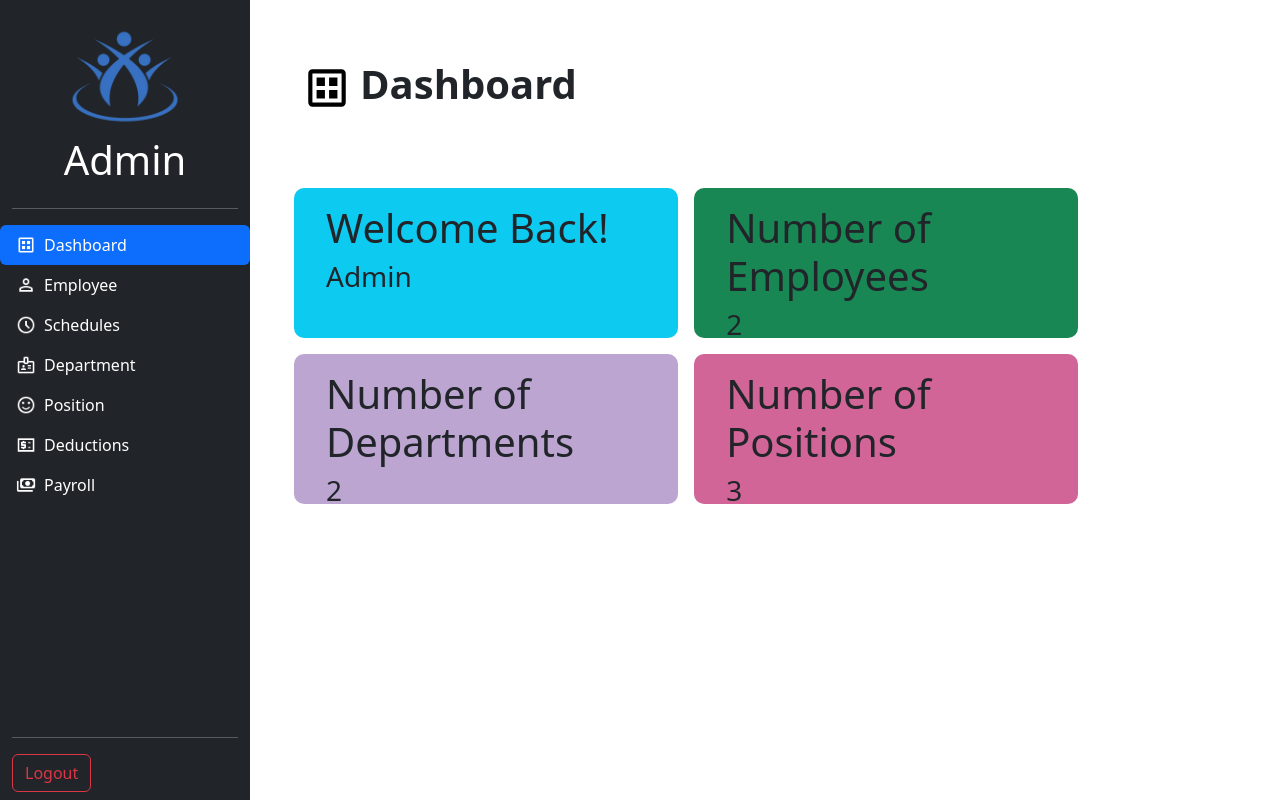
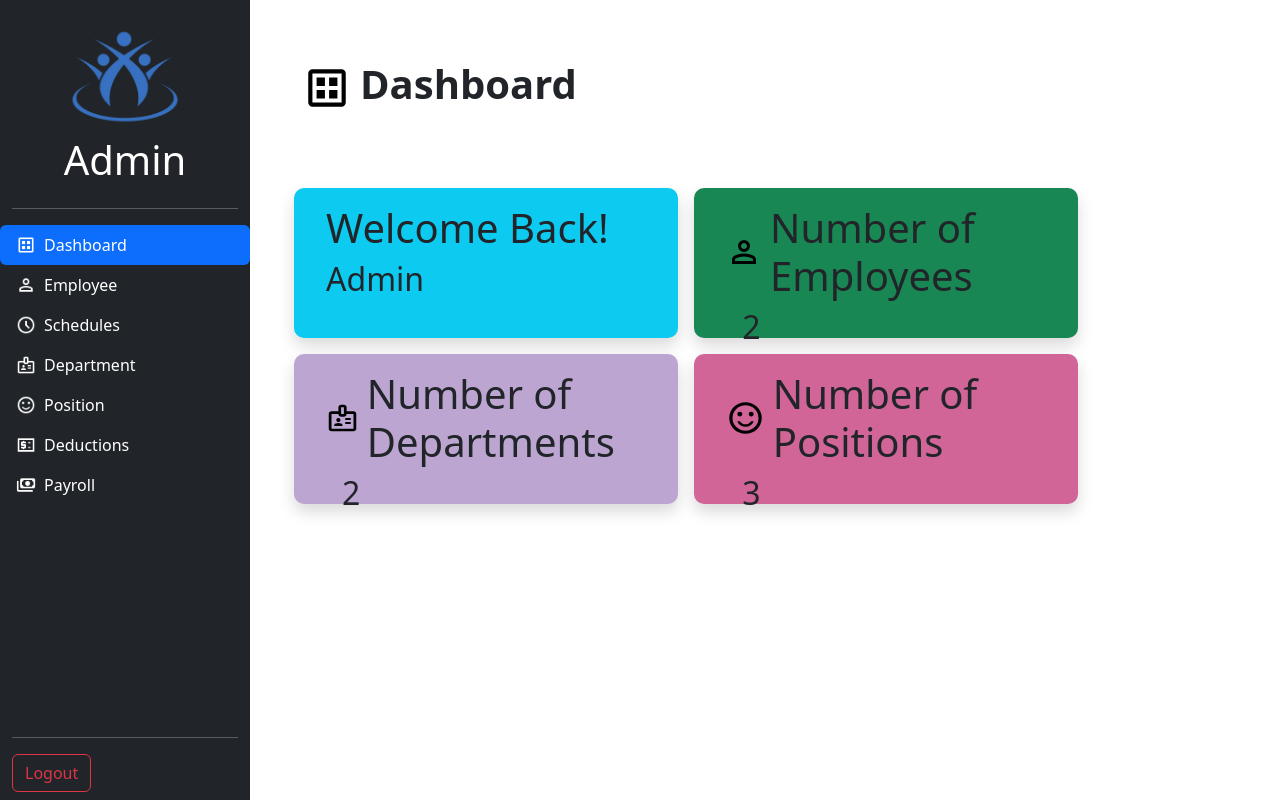
Before and after one commit to 90377Sednaaa/payroll, a PHP site: page /payroll/Admin-Panel/dashboard.php in a window 1280 px wide. Run offline with PHP 8.4, Linux system fonts and the light colour scheme; a user stored in the database is signed in; data comes from the database, SQL or seed files in the repository.

Commit message:
Added icons in admin

```diff
--- a/Admin-Panel/Styles/info.css
+++ b/Admin-Panel/Styles/info.css
@@ -2,3 +2,7 @@
     height: 150px;
     border-radius: 10px;
 }
+
+.center{
+    margin: 0 auto;
+}
--- a/Admin-Panel/dashboard.php
+++ b/Admin-Panel/dashboard.php
@@ -62,40 +62,44 @@ require '../includes/dashboard.inc.php';
 
   <div class="container d-flex align-items-center mb-5">
     <img src="../images/dark icons/dataset_24dp_000000_FILL0_wght400_GRAD0_opsz24.svg" class="me-2" style="width: 50px;" />
-    <h1 ><strong>Dashboard</strong></h1>
+    <h1><strong>Dashboard</strong></h1>
   </div>
-  <div class="container py-4">
+  <div class="container center py-4">
     <div class="row gap-0 column-gap-3 gx-3">
-      <div class="col-md-5 card-container mb-3 bg-info">
+      <div class="col-md-5 card-container mb-3 bg-info shadow">
         <div class="ps-4 pt-3">
           <h1 class="mb-0">Welcome Back!</h1>
         </div>
         <div class="ps-4 pt-2">
-          <h3><?php echo htmlspecialchars($adminName); ?></h3>
+          <h2><?php echo htmlspecialchars($adminName); ?></h2>
         </div>
       </div>
-      <div class="col-md-5 card-container bg-success">
-        <div class="ps-4 pt-3">
+      <div class="col-md-5 card-container bg-success shadow">
+        <div class="ps-4 pt-3 d-flex align-items-center">
+          <img src="../images/dark icons/person_24dp_000000_FILL0_wght400_GRAD0_opsz24.svg" class="me-2" style="width: 50px;" />
           <h1 class="mb-0">Number of Employees</h1>
         </div>
-        <div class="ps-4 pt-2">
-          <h3><?php echo $numEmployees; ?></h3>
+        <div class="ps-4 pt-2 ms-3 d-flex align-items-center">
+
+          <h2><?php echo $numEmployees; ?></h2>
         </div>
       </div>
-      <div class="col-md-5 card-container" style="background-color: rgb(188, 166, 209);">
-        <div class="ps-4 pt-3">
+      <div class="col-md-5 card-container shadow" style="background-color: rgb(188, 166, 209);">
+        <div class="ps-4 pt-3 d-flex align-items-center">
+          <img src="../images/dark icons/badge_24dp_000000_FILL0_wght400_GRAD0_opsz24.svg" class="me-2" style="width: 50px;" />
           <h1 class="mb-0">Number of Departments</h1>
         </div>
-        <div class="ps-4 pt-2">
-          <h3><?php echo $numDepartments; ?></h3>
+        <div class="ps-4 pt-2 ms-3">
+          <h2><?php echo $numDepartments; ?></h2>
         </div>
       </div>
-      <div class="col-md-5 card-container" style="background-color: rgb(209, 101, 151);">
-        <div class="ps-4 pt-3">
+      <div class="col-md-5 card-container shadow" style="background-color: rgb(209, 101, 151);">
+        <div class="ps-4 pt-3 d-flex align-items-center">
+          <img src="../images/dark icons/sentiment_satisfied_24dp_000000_FILL0_wght400_GRAD0_opsz24.svg" class="me-2" style="width: 50px;" />
           <h1 class="mb-0">Number of Positions</h1>
         </div>
-        <div class="ps-4 pt-2">
-          <h3><?php echo $numPositions; ?></h3>
+        <div class="ps-4 pt-2 ms-3">
+          <h2><?php echo $numPositions; ?></h2>
         </div>
       </div>
     </div>
--- a/Employee-Panel/employee-dashboard.php
+++ b/Employee-Panel/employee-dashboard.php
@@ -52,7 +52,7 @@ require '../includes/employee-dashboard.inc.php';
     <!-- Employee Information -->
     <div class="container d-flex">
         <div class="info-card" style="background-color: rgb(165, 144, 241);">
-            <div>
+            <div class="">
                 <h1 class="Labels">Welcome Back!</h1>
                 <div>
                     <h3 class="ms-4 mt-4"><?php echo htmlspecialchars($employee['employee_name']); ?></h3>
--- a/index.php
+++ b/index.php
@@ -10,6 +10,7 @@
 
 <body style="background: rgb(59,58,77);
 background: linear-gradient(90deg, rgba(59,58,77,1) 0%, rgba(54,220,254,1) 0%, rgba(0,0,255,1) 100%);">
+
 	<div class="container-fluid d-flex justify-content-center align-items-center vh-100 ">
 		<div class="row bg-white shadow box-shadow" style="border-radius: 10px;">
 			<div class="col" style="background-color: rgb(10, 147, 226); border-radius: 10px;">
--- a/login-form/login-form.php
+++ b/login-form/login-form.php
@@ -22,7 +22,7 @@ background: linear-gradient(90deg, rgba(59,58,77,1) 0%, rgba(54,220,254,1) 0%, r
 			</div>
 			<div class="col mt-4">
 				<h1 class="text-dark text-center mt-3">Log In</h1>
-				<h4 class="text-dark text-center">Welcome Back</h3>
+
 					<div>
 						<form action="../includes/login.php" method="post" >
 							<div class="mb-3">
```
